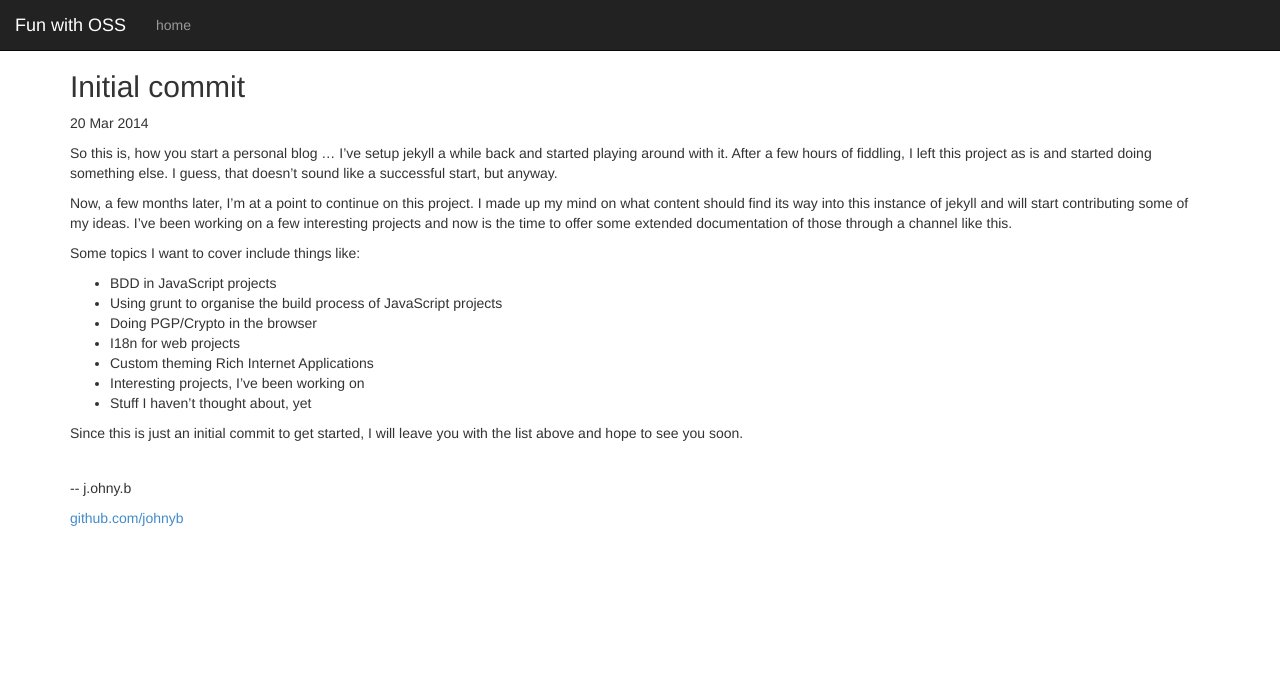
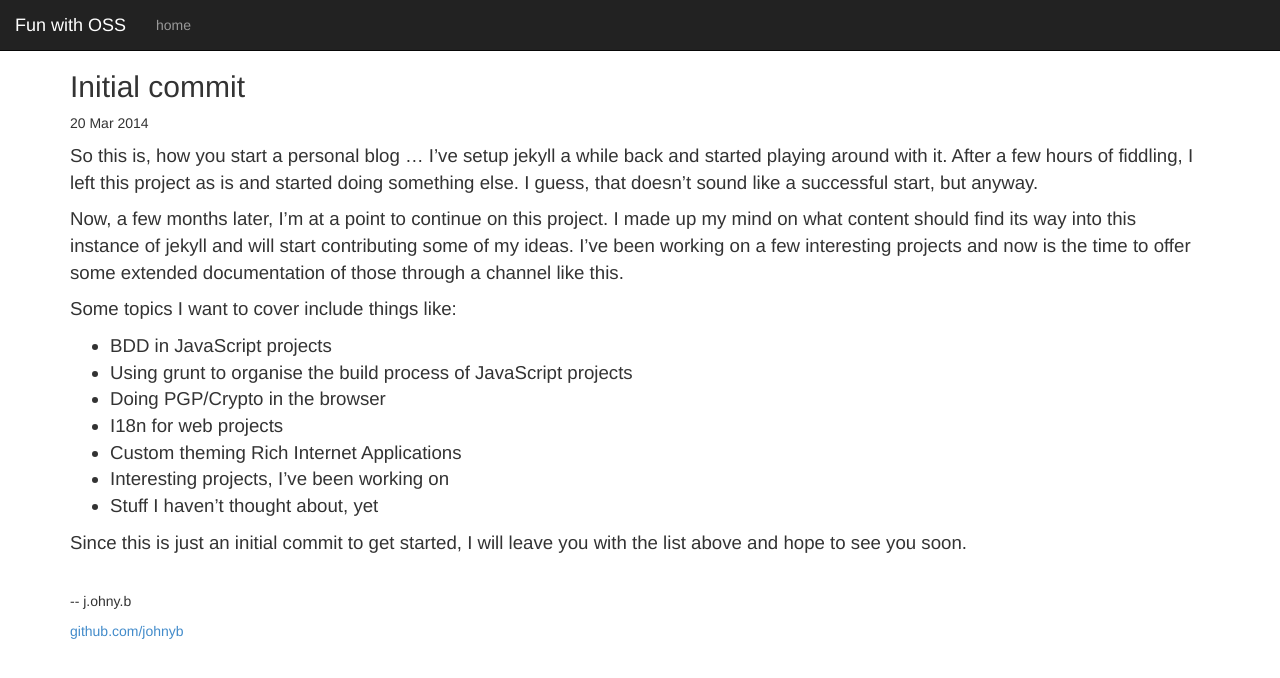
Before and after one commit to johnyb/johnyb.github.io, a Jekyll site: the page built from _posts/2014-03-20-initial_commit.md, in a window 1280 px wide. Shown: the top 678 px of the page. Built offline with Jekyll 4.4.1, drawn with Linux system fonts in a browser that asks for light colours.

Commit message:
make font-size in article for posts slightly larger
better readability

```diff
--- a/assets/css/style.css
+++ b/assets/css/style.css
@@ -5,3 +5,7 @@ body {
 body > .container > footer {
     padding-top: 25px;
 }
+
+article.post {
+    font-size: 14pt;
+}
```
